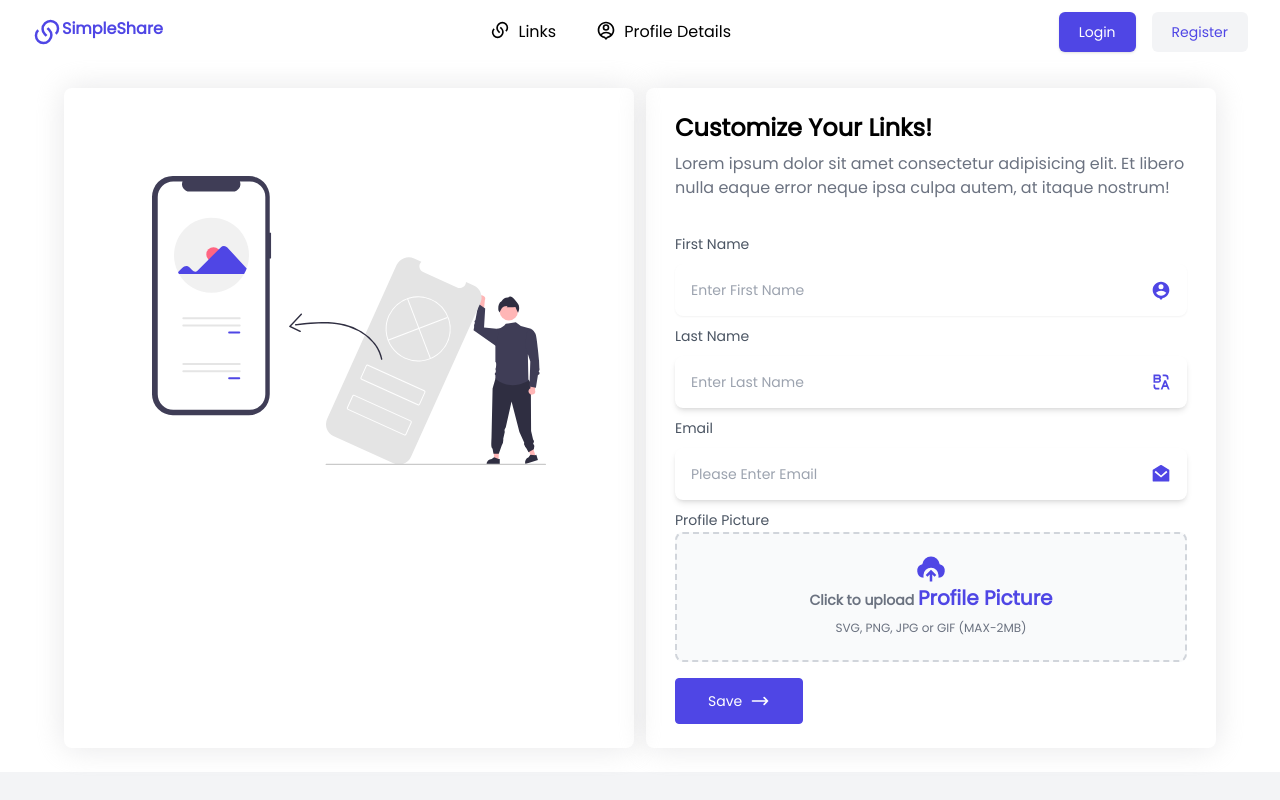
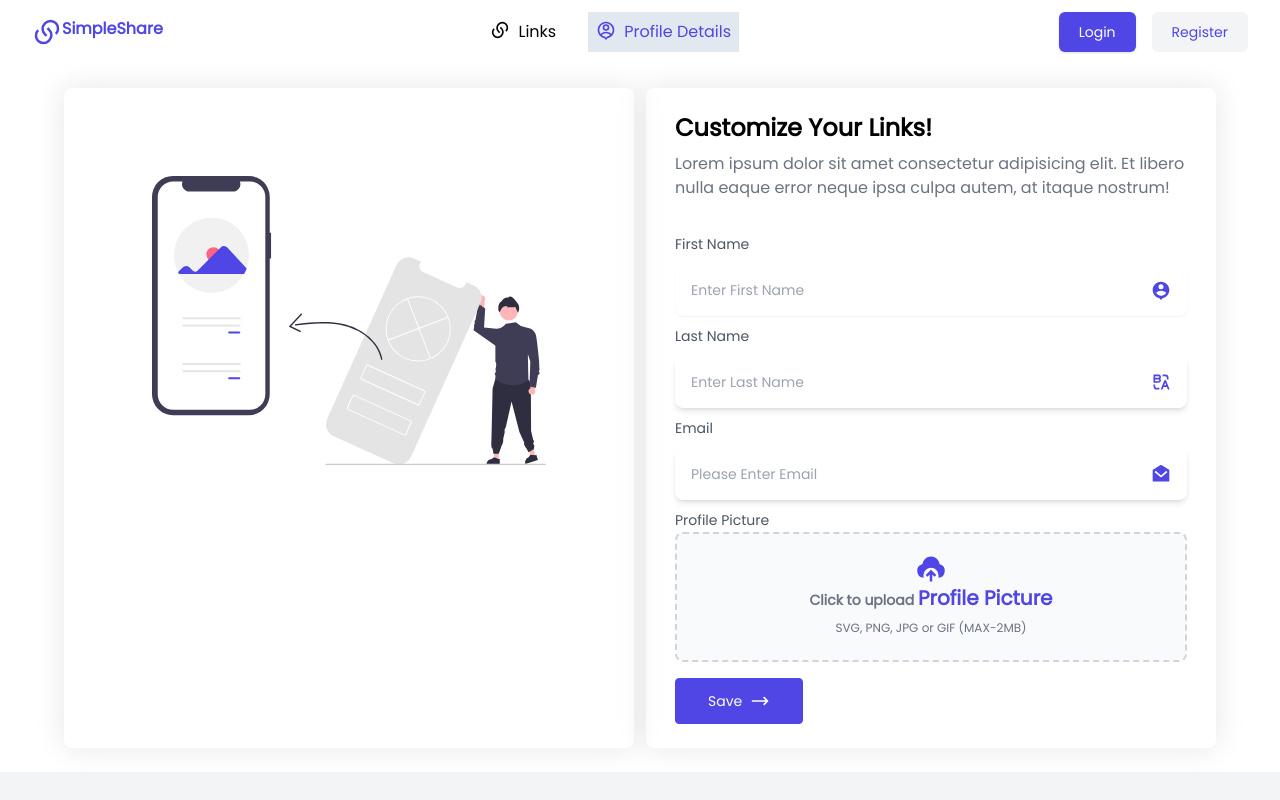
Before and after one commit to adarshsharma27/linkSharingApp, a React (Vite) app: page /profileDetails in a window 1280 px wide. Shown: the top 800 px of the page. Built offline with nearby package versions, Linux system fonts and the light colour scheme.

Commit message:
fix: Active Class styling Changes

```diff
--- a/src/components/Header.jsx
+++ b/src/components/Header.jsx
@@ -1,5 +1,5 @@
 import React from "react";
-import { NavLink } from "react-router-dom";
+import { NavLink,Link } from "react-router-dom";
 import { RiLinksFill, RiAccountPinCircleLine } from "react-icons/ri";
 
 const Header = () => {
@@ -9,10 +9,10 @@ const Header = () => {
         <div className="mx-auto max-w-screen-xl px-4 sm:px-6 lg:px-8">
           <div className="flex h-16 items-center justify-between">
             <div className="md:flex md:items-center md:gap-12">
-              <NavLink className="flex font-bold text-indigo-600" to="/">
+              <Link className="flex font-bold text-indigo-600" to="/">
                 <span className="sr-only">Home</span>
                 <RiLinksFill size={30} /> <span>SimpleShare</span>
-              </NavLink>
+              </Link>
             </div>
 
             <div className="hidden md:block">
@@ -20,7 +20,7 @@ const Header = () => {
                 <ul className="flex items-center gap-6 text-base">
                   <li>
                     <NavLink
-                     className="flex gap-2 hover:bg-slate-200 hover:text-indigo-600 p-2 rounded active active:bg-slate-200 active:text-indigo-600"
+                     className="flex gap-2 hover:bg-slate-200 hover:text-indigo-600 p-2 rounded"
                       to="/"
                     >
                     <RiLinksFill size={20} className="hover:text-indigo-600"/>
@@ -30,7 +30,7 @@ const Header = () => {
 
                   <li>
                     <NavLink
-                      className="flex gap-2 hover:bg-slate-200 hover:text-indigo-600 p-2 rounded"
+                      className="flex gap-2 hover:bg-slate-200 hover:text-indigo-600 p-2 rounde"
                       to="/profileDetails"
                     >
                     <RiAccountPinCircleLine size={20} />
--- a/src/index.css
+++ b/src/index.css
@@ -5,3 +5,7 @@
 .card-shadow-custom {
   box-shadow: 0 0 30px rgba(214, 215, 216, 0.6);
 }
+.active{
+  color: #4F46E5;
+  background-color: #E2E8F0;
+}
```
